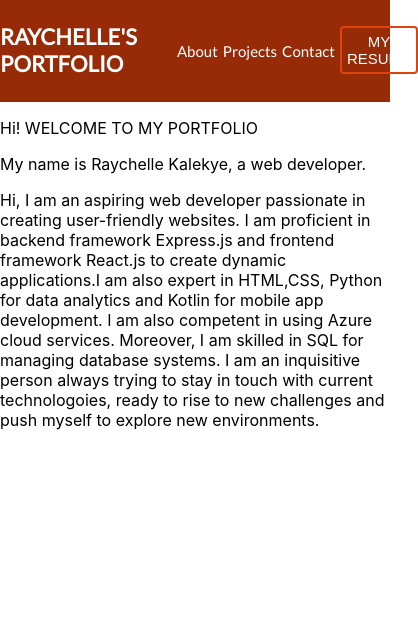
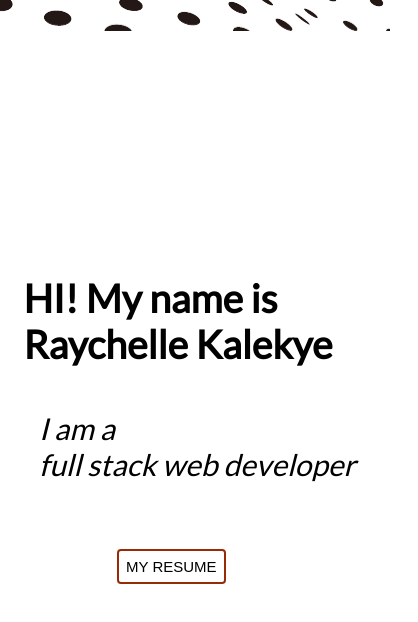
Before and after one commit to KalekyeRaychelle/My-Portfolio-Code, a React (Create React App) app: page / in a window 390 px wide. Shown: the top 622 px of the page, 418 px wide, since content can reach past the window. Built offline with nearby package versions, Linux system fonts and the light colour scheme.

Commit message:
Added landing page

```diff
--- a/public/index.html
+++ b/public/index.html
@@ -27,7 +27,7 @@
       work correctly both with client-side routing and a non-root public URL.
       Learn how to configure a non-root public URL by running `npm run build`.
     -->
-    <title>React App</title>
+    <title>Raychelle's Portfolio</title>
   </head>
   <body>
     <noscript>You need to enable JavaScript to run this app.</noscript>
--- a/src/App.js
+++ b/src/App.js
@@ -2,13 +2,14 @@ import React from 'react';
 
 import Header from './components/Header';
 import About from './components/About';
+import LandingPage from './components/LandingPage';
 
 
 function App() {
   return (
     <div className="App">
-      <Header/>
-      <About/>
+      <LandingPage/>
+
     </div>
   );
 }
--- a/src/components/About.js
+++ b/src/components/About.js
@@ -1,15 +1,12 @@
 import React from 'react';
-
+import '../styles/About.css';
 const About= ()=>{
     return(
      <div className="about">
-        <div className="topSide">
-            <p>Hi! WELCOME TO MY PORTFOLIO</p>
-            <p>My name is Raychelle Kalekye, a web developer.</p>
-        </div>
+
         <div className="short paragraph">
             <p>
-                Hi, I am an aspiring web developer passionate in creating user-friendly websites. I am proficient in backend framework Express.js
+                I am an aspiring web developer passionate in creating user-friendly websites. I am proficient in backend framework Express.js
                 and frontend framework React.js to create dynamic applications.I am also expert in HTML,CSS, Python for data analytics and Kotlin for mobile app development.
                 I am also competent in using Azure cloud services. Moreover, I am skilled in SQL for managing database systems.
                 I am an inquisitive person always trying to stay in touch with current technologoies, ready to rise to new challenges and
--- a/src/components/Header.js
+++ b/src/components/Header.js
@@ -15,9 +15,7 @@ return(
         </ul>
 
     </div>
-    <div className='myResume'>
-        <button>MY RESUME</button>
-    </div>
+
  </div>
 );
 }
--- /dev/null
+++ b/src/components/LandingPage.js
@@ -0,0 +1,32 @@
+import React from 'react';
+import '../styles/LandingPage.css';
+
+
+const LandingPage = () => {
+    const text = "full stack web developer";
+    return (
+         <div className="LandingPage">
+            <div className="topSide">
+                <p className="topHeading">HI! My name is Raychelle Kalekye</p>
+                <p className="nextHeading">
+                    I am a{' '}
+                    <span className="text">
+                        {text.split('').map((char, index) => (
+                            <span
+                                key={index}
+                                className="letter"
+                                style={{ animationDelay: `${index * 0.1}s` }}
+                            >
+                                {char === ' ' ? '\u00A0' : char}
+                            </span>
+                        ))}
+                    </span>
+                </p>
+            </div>
+            <div className="myResume">
+                <button>MY RESUME</button>
+            </div>
+            </div>
+    );
+};
+export default LandingPage;
--- a/src/styles/Header.css
+++ b/src/styles/Header.css
@@ -1,3 +1,4 @@
+@import url('https://fonts.googleapis.com/css2?family=Lato&display=swap');
 
 .header{
     height:100px;
@@ -14,9 +15,6 @@
     background-color: #982b07;
     .leftSide h2{
         color:white;
-    }
-    .myResume button{
-        border: #de430f 2px solid;
     }
 }
 .leftSide h2{
@@ -40,23 +38,6 @@
 .sections a:hover{
     color:black;
     transform:translateY(-3px);
-}
-.myResume button{
-    border: #982b07 2px solid;
-    border-radius:4px;
-    font-size:15px;
-    background-color:transparent;
-    padding: 7px 7px 7px 7px;
-    color:white;
-    transition: transform 0.3s ease, color 0.3s ease, background-color 0.3s ease;
-    box-shadow: inset 0 0 0 0  #008CBA;
-}
-.myResume button:hover{
-    box-shadow: inset 135px 0 0 0 #008CBA;
-    cursor: pointer;
-    transform: translateY(-5px);
-    color:black;
-    border-radius:4px;
 }
 @media(max-width:768px){
 
--- /dev/null
+++ b/src/styles/LandingPage.css
@@ -0,0 +1,116 @@
+@import url('https://fonts.googleapis.com/css2?family=Lato&display=swap');
+.LandingPage{
+    background-image: url('../assets/background.png');
+}
+.topSide{
+ padding-top:8%;
+
+}
+.nextHeading{
+    font-size:45px;
+    position:absolute;
+    top:40%;
+    left:25%;
+    font-weight: 400;
+    font-style: italic;
+    font-family: "Lato", serif;
+    color:black;
+
+
+}.text {
+    display: inline-block;
+}
+
+.letter {
+    display: inline-block;
+    transform: translateY(0);
+    color: black;
+    animation: animateLetter 2s ease forwards;
+    animation-fill-mode: forwards;
+}
+
+/* Combined animation for moving up, changing color, and resetting */
+@keyframes animateLetter {
+    0% {
+        transform: translateY(0);
+        color: black;
+    }
+    30% {
+        transform: translateY(-10px);
+        color: #de430f;
+    }
+    60% {
+        transform: translateY(-10px);
+        color: #de430f;
+    }
+    100% {
+        transform: translateY(0);
+        color: black;
+    }
+}
+
+.topHeading{
+    font-size:50px;
+    position:absolute;
+    top:28%;
+    left:20%;
+    font-family: "Lato", serif;
+    font-weight:800;
+    color:black;
+
+}
+
+.myResume button{
+    border: #982b07 2px solid;
+    border-radius:4px;
+    font-size:15px;
+    position:absolute;
+    top:65%;
+    left:45%;
+    background-color:transparent;
+    padding: 7px 7px 7px 7px;
+    color:black;
+    transition: transform 0.3s ease, color 0.3s ease, background-color 0.3s ease;
+    box-shadow: inset 0 0 0 0  #008CBA;
+}
+.myResume button:hover{
+    box-shadow: inset 135px 0 0 0 #de430f;
+    cursor: pointer;
+    transform: translateY(-5px);
+    color:black;
+    border-radius:4px;
+}
+@media(max-width:760px){
+
+    .nextHeading{
+        font-size:30px;
+        position:absolute;
+        top:45%;
+        left:10%;
+        font-family: "Lato", serif;
+
+
+    }
+    .topHeading{
+        font-size:39px;
+        position:absolute;
+        top:28%;
+        left:6%;
+        font-family: "Lato", serif;
+        font-weight:800
+    }
+
+    .myResume button{
+        border: #982b07 2px solid;
+        border-radius:4px;
+        font-size:15px;
+        position:absolute;
+        top:65%;
+        left:30%;
+        background-color:transparent;
+        padding: 7px 7px 7px 7px;
+        color:black;
+        transition: transform 0.3s ease, color 0.3s ease, background-color 0.3s ease;
+        box-shadow: inset 0 0 0 0  #008CBA;
+    }
+}
```
Also changed, not shown: package.json (+5 -3 lines), src/assets/background.png (added), src/components/Languages.js (added), src/styles/About.css (added), 1 other file (tests, documents, lock files or other folders).
